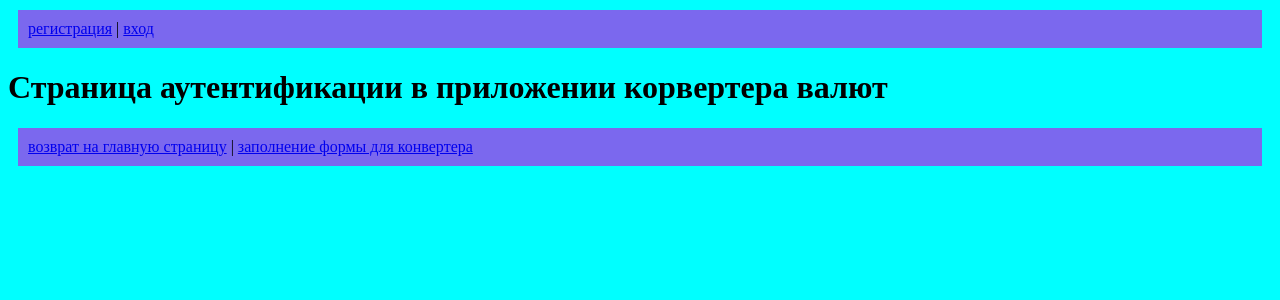
After one commit to ilyapopov400/SberMarketing, a Django app: page /login/ in a window 1280 px wide. The commit adds this page. Shown: the top 300 px of the page. Run offline with Django 4.2, Linux system fonts and the light colour scheme.

Commit message:
class RegisterUser -> регистрация пользователя

```diff
--- a/django_app/converter/templates/converter/base.html
+++ b/django_app/converter/templates/converter/base.html
@@ -10,9 +10,13 @@
 </head>
 <body>
 
+<div class="navbar">
+    {% include 'includes/topbar.html' %}
+</div>
+
 {% block content %} {% endblock %}
 
-<div class="navbar">
+<div class="navbar" >
     {% include 'includes/navbar.html' %}
 </div>
 
--- /dev/null
+++ b/django_app/converter/templates/converter/login.html
@@ -0,0 +1,11 @@
+{% extends 'converter/base.html'  %}
+{% load static %}
+
+
+{% block title %}Cтраница аутентификации в приложении{% endblock %}
+
+{% block content %}
+<div>
+    <h1>Страница аутентификации в приложении корвертера валют</h1>
+</div>
+{% endblock %}
--- /dev/null
+++ b/django_app/converter/templates/includes/topbar.html
@@ -0,0 +1,2 @@
+<a href="{% url 'converter:register' %}">регистрация</a> |
+<a href="{% url 'converter:login' %}">вход</a>
--- a/django_app/converter/urls.py
+++ b/django_app/converter/urls.py
@@ -5,6 +5,8 @@ app_name = 'converter'
 
 urlpatterns = [
     path('', views.Index.as_view(), name='index'),  # просмотр главной страницы
+    path('register/', views.RegisterUser.as_view(), name='register'),  # регистрация
+    path('login/', views.Login.as_view(), name='login'),  # аутентификация
     path('converter/', views.Converter.as_view(), name='converter'),  # заполнение формы для конвертера
 
 ]
--- a/django_app/converter/views.py
+++ b/django_app/converter/views.py
@@ -1,6 +1,9 @@
 from django.shortcuts import render
+from django.urls import reverse_lazy
 from django.views import View
 from django.views.generic.base import TemplateView
+from django.views.generic import CreateView
+from django.contrib.auth.forms import UserCreationForm
 
 import json
 from . import forms
@@ -12,14 +15,34 @@ from . import models
 
 class Index(TemplateView):
     '''
-    стартовая страница приложения converter
+    Стартовая страница приложения converter
     '''
     template_name = "converter/index.html"
 
 
+class RegisterUser(CreateView):
+    '''
+    Страница регистрации в приложении converter
+    '''
+    form_class = UserCreationForm
+    template_name = "converter/register.html"
+    success_url = reverse_lazy("converter:login")
+
+    def get_context_data(self, *, object_list=None, **kwargs):
+        context = super().get_context_data(**kwargs)
+        return context
+
+
+class Login(TemplateView):  # TODO
+    '''
+    Страница аутентификации в приложении converter
+    '''
+    template_name = "converter/login.html"
+
+
 class Converter(View):
     '''
-    заполнение формы для конвертера
+    Заполнение формы для конвертера
     '''
 
     def get(self, request):
```
Also changed, not shown: django_app/converter/templates/converter/register.html (added, +19 -0 lines), django_app/README.md (added), django_app/db.sqlite3.
